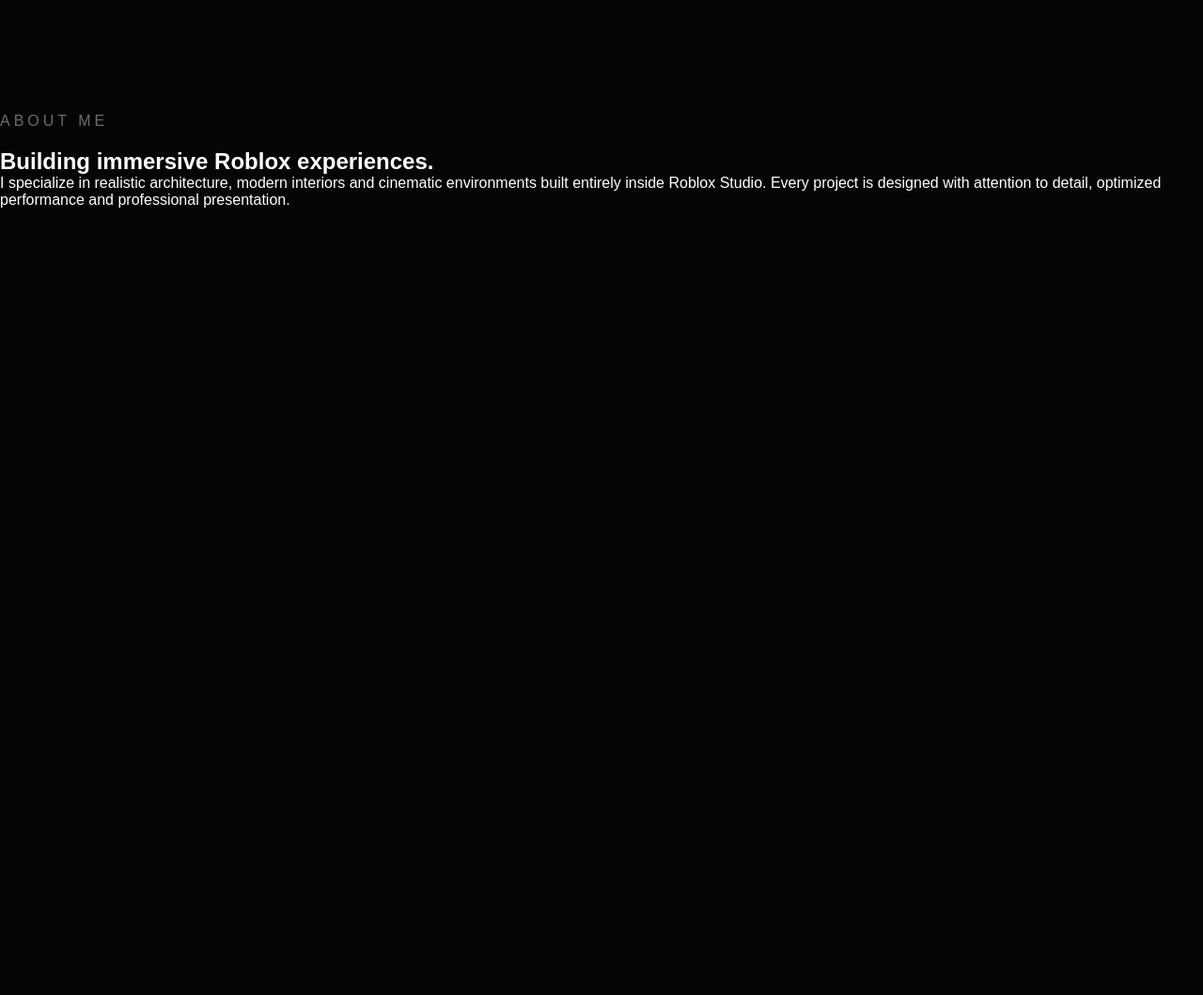
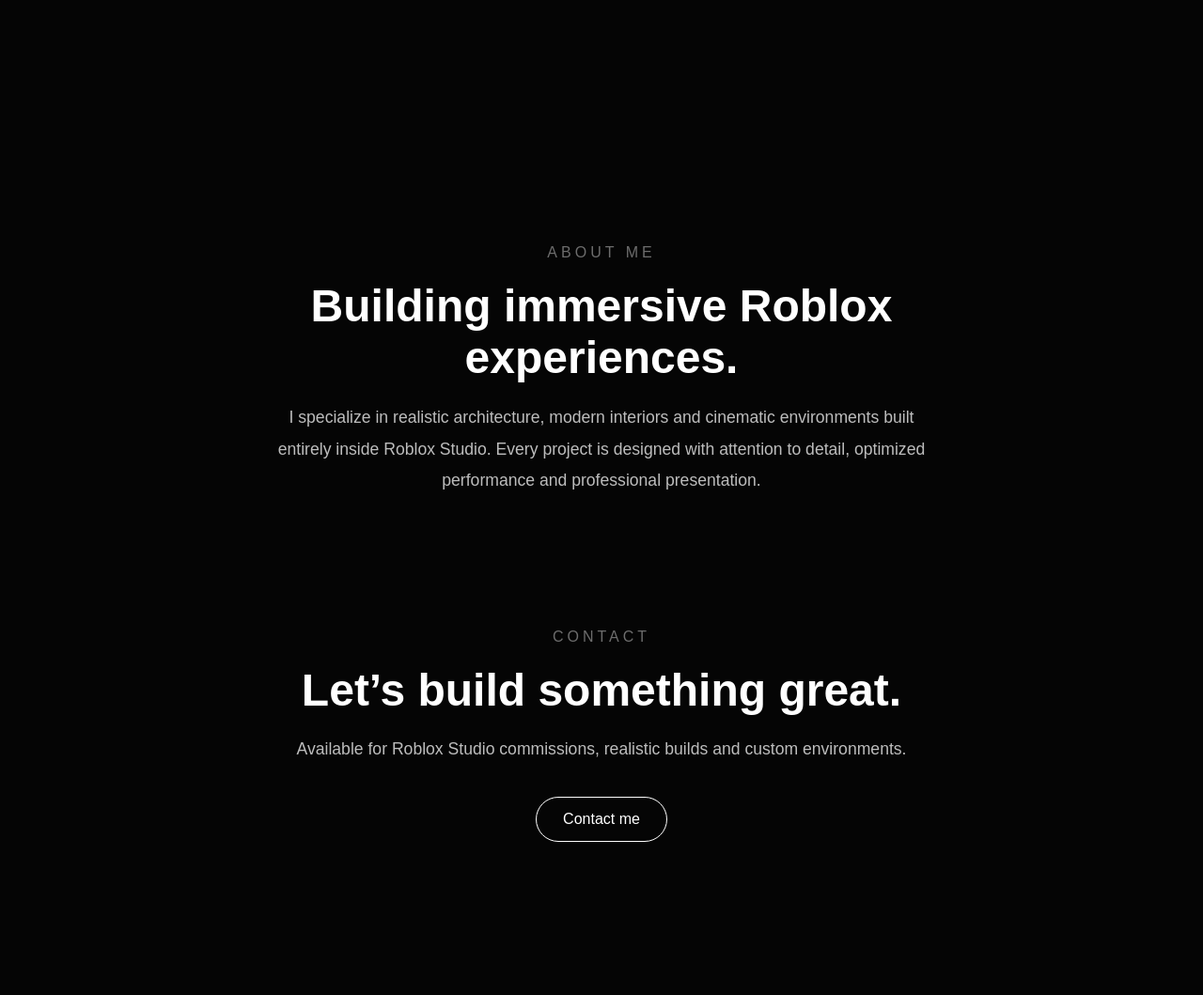
Before and after one commit to Zypnp/zypnp-portfolio, a plain HTML site: page index.html in a window 1280 px wide. Shown: the part 3308-4367 px from the top of the page at 94% size. Before the commit the page ends 3530 px from the top, so only its background shows below. Drawn offline with Linux system fonts and the light colour scheme.

Commit message:
Add Contact section

```diff
--- a/index.html
+++ b/index.html
@@ -17,7 +17,7 @@
         <a href="#">Home</a>
         <a href="#projects">Projects</a>
         <a href="#about">About</a>
-        <a href="#">Contact</a>
+        <a href="#contact">Contact</a>
     </div>
 
 </nav>
@@ -68,7 +68,19 @@
     </p>
 
 </section>
+<section id="contact" class="contact">
 
+    <p class="section-label">Contact</p>
+
+    <h2>Let’s build something great.</h2>
+
+    <p class="contact-text">
+        Available for Roblox Studio commissions, realistic builds and custom environments.
+    </p>
+
+    <a href=arcanis848@gmail.com class="contact-button">Contact me</a>
+
+</section>
 <div class="lightbox" id="lightbox">
     <button class="lightbox__close" id="lightboxClose">×</button>
     <img id="lightboxImage" src="" alt="Proyecto ampliado">
--- a/style.css
+++ b/style.css
@@ -206,4 +206,55 @@
     color:white;
     font-size:48px;
     cursor:pointer;
+} .about{
+    max-width:900px;
+    margin:140px auto;
+    padding:0 30px;
+    text-align:center;
 }
+
+.about h2{
+    font-size:clamp(2rem,4vw,3rem);
+    margin:20px 0;
+}
+
+.about-text{
+    font-size:1.1rem;
+    line-height:1.9;
+    color:#bdbdbd;
+    max-width:700px;
+    margin:0 auto;
+} .contact{
+    max-width:900px;
+    margin:140px auto;
+    padding:0 30px 160px;
+    text-align:center;
+}
+
+.contact h2{
+    font-size:clamp(2rem,4vw,3rem);
+    margin:20px 0;
+}
+
+.contact-text{
+    font-size:1.1rem;
+    line-height:1.8;
+    color:#bdbdbd;
+    max-width:650px;
+    margin:0 auto 35px;
+}
+
+.contact-button{
+    display:inline-block;
+    padding:14px 28px;
+    border:1px solid white;
+    border-radius:999px;
+    color:white;
+    text-decoration:none;
+    transition:.3s ease;
+}
+
+.contact-button:hover{
+    background:white;
+    color:black;
+}
```
